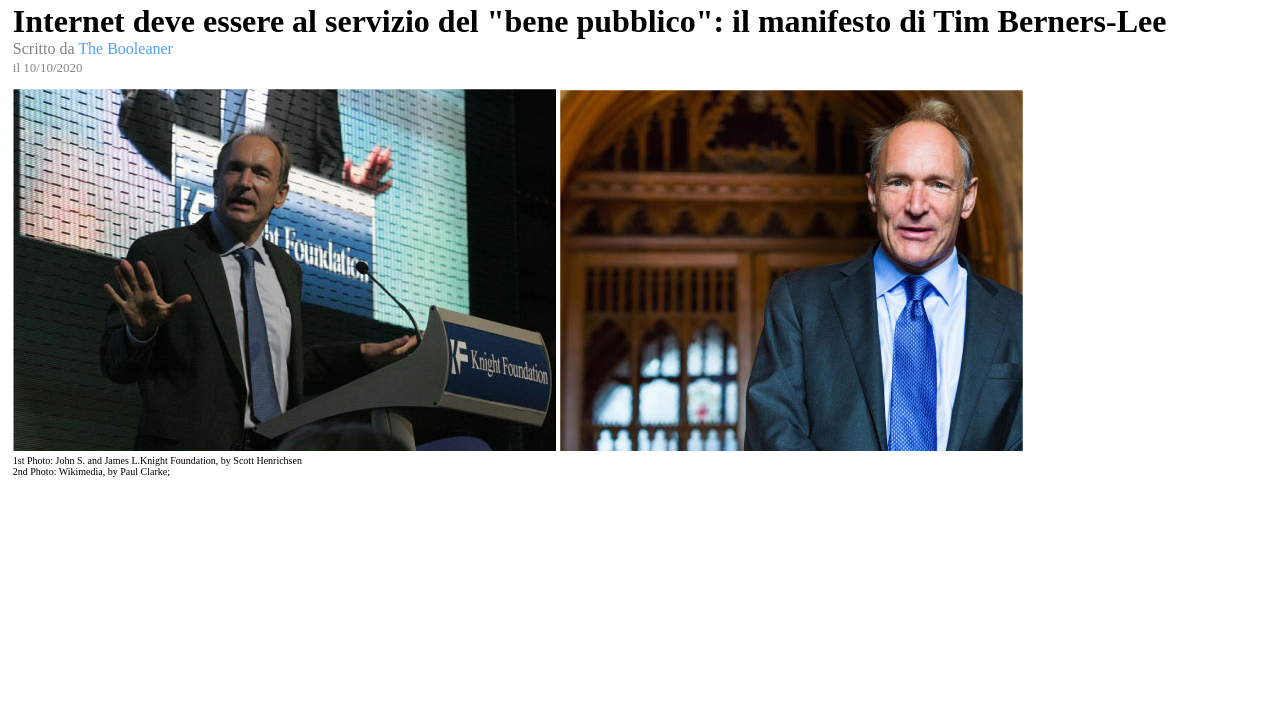
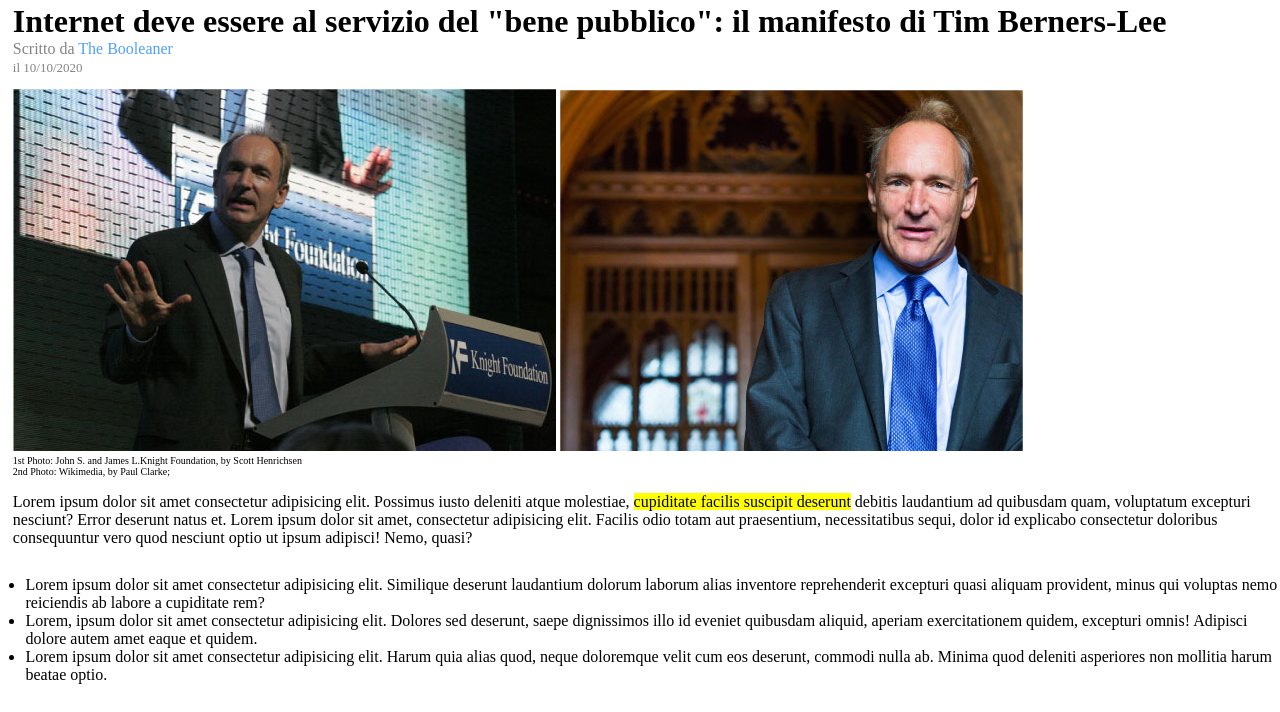
Before and after one commit to GCaringi/html-css-booleaner, a plain HTML site: page index.html in a window 1280 px wide. Shown: the part 88-800 px from the top of the page. Drawn offline with Linux system fonts and the light colour scheme.

Commit message:
Inserito paragrafo e lista non ordinata

```diff
--- a/css/style.css
+++ b/css/style.css
@@ -1,6 +1,10 @@
 /* Tolti margini dalla pagina web */
 body{
     margin: 0px;
+}
+
+main{
+    margin-left: 1%;
 }
 /* Gestione della barra che fa da sfondo al logo */
 .top-bar{
@@ -44,3 +48,8 @@ h1{
 .ph_description{
     font-size: x-small;
 }
+
+.u-list{
+    padding-top: 1%;
+    padding-left: 1%;
+}
--- a/index.html
+++ b/index.html
@@ -37,7 +37,30 @@
         <!-- /Intestazione della pagina -->
         <!-- Corpo della pagina -->
         <main>
+            <!-- Primo paragrafo -->
+            <p>
+                Lorem ipsum dolor sit amet consectetur adipisicing elit. Possimus iusto deleniti atque molestiae, <mark> cupiditate facilis suscipit deserunt</mark> debitis laudantium ad quibusdam quam, voluptatum excepturi nesciunt? Error deserunt natus et. Lorem ipsum dolor sit amet, consectetur adipisicing elit. Facilis odio totam aut praesentium, necessitatibus sequi, dolor id explicabo consectetur doloribus consequuntur vero quod nesciunt optio ut ipsum adipisci! Nemo, quasi?
+            </p>
+            <!-- /Primo paragrafo -->
 
+            <!-- Lista non ordinata -->
+            <ul class = "u-list">
+                <li>
+                    Lorem ipsum dolor sit amet consectetur adipisicing elit. Similique deserunt laudantium dolorum laborum alias inventore reprehenderit excepturi quasi aliquam provident, minus qui voluptas nemo reiciendis ab labore a cupiditate rem?
+                </li>
+                <li>
+                    Lorem, ipsum dolor sit amet consectetur adipisicing elit. Dolores sed deserunt, saepe dignissimos illo id eveniet quibusdam aliquid, aperiam exercitationem quidem, excepturi omnis! Adipisci dolore autem amet eaque et quidem.
+                </li>
+                <li>
+                    Lorem ipsum dolor sit amet consectetur adipisicing elit. Harum quia alias quod, neque doloremque velit cum eos deserunt, commodi nulla ab. Minima quod deleniti asperiores non mollitia harum beatae optio.
+                </li>
+            </ul>
+            <!-- /Lista non ordinata -->
+            <!-- Tabella -->
+            <table>
+
+            </table>
+            <!-- /Tabella -->
         </main>
         <!-- /Corpo della pagina -->
         <!-- Piè di pagina -->
```
